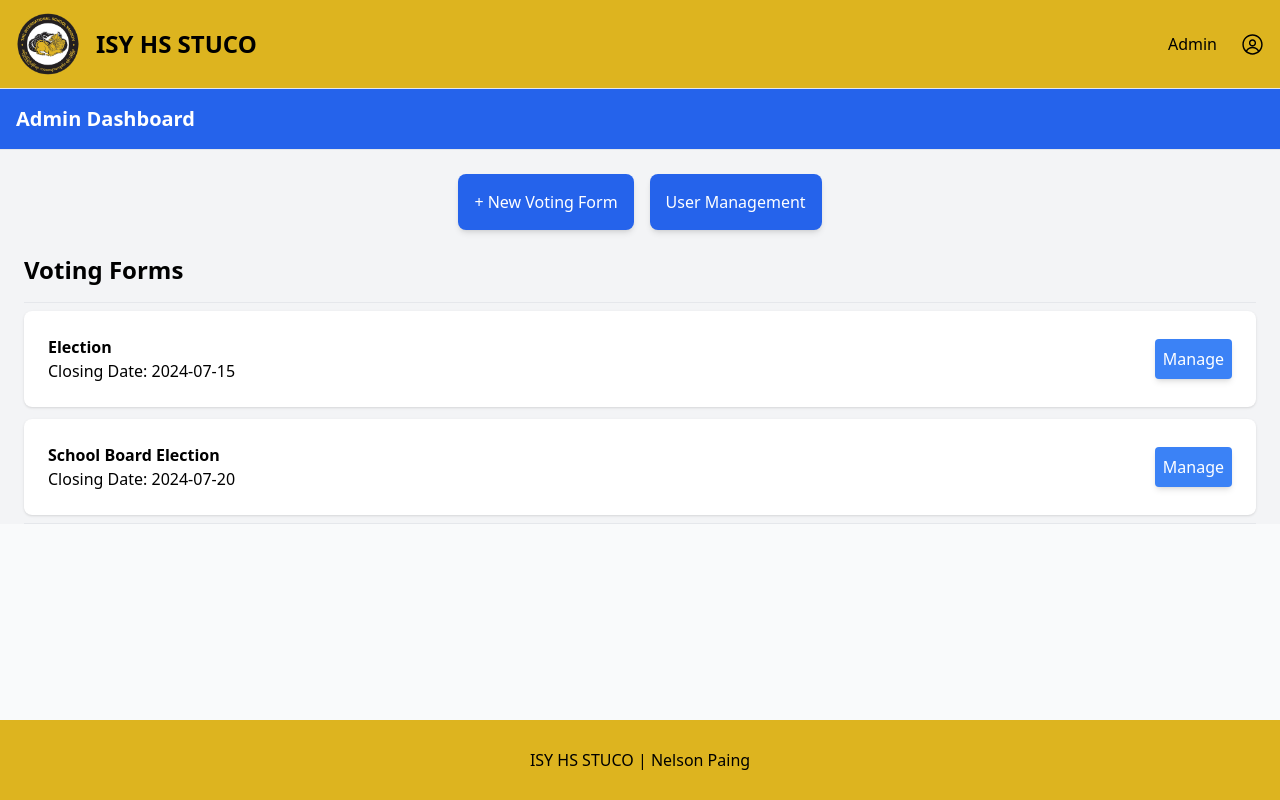
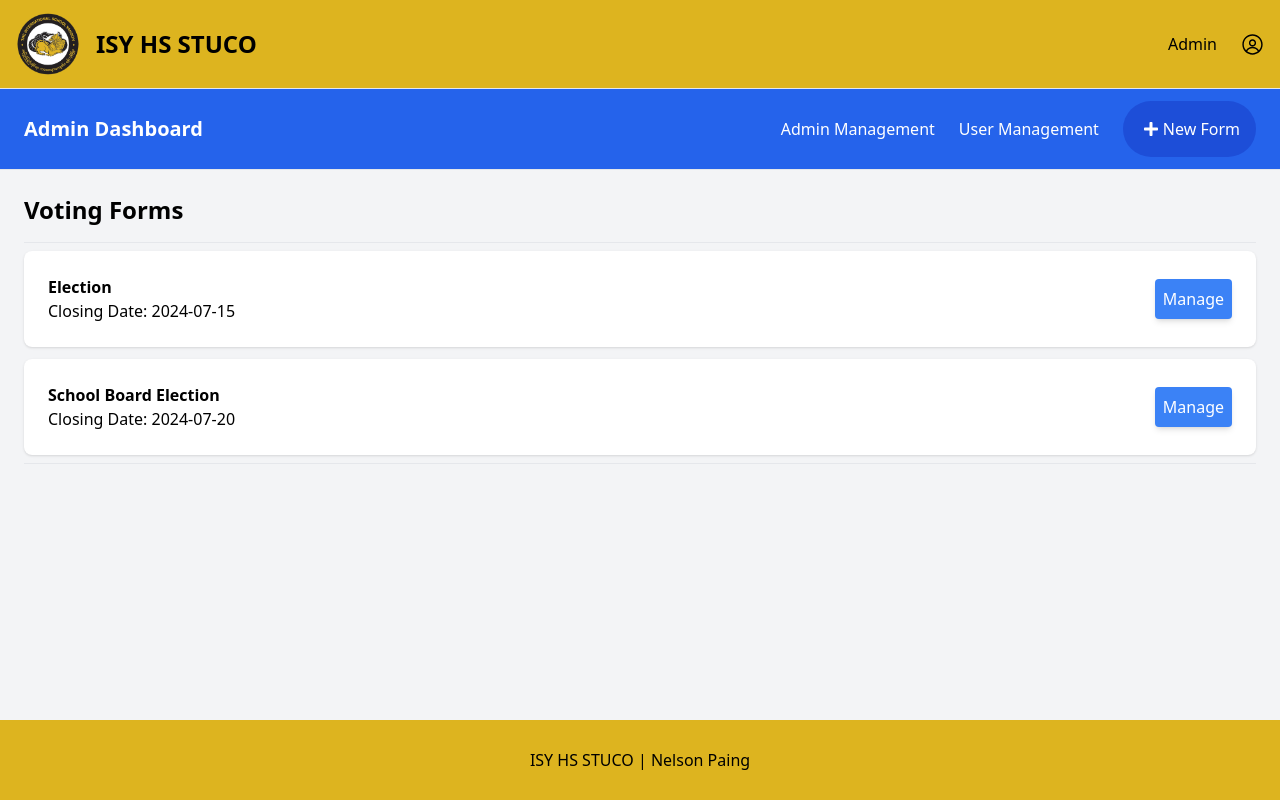
Before and after one commit to 25NelsonP/voting-app-csia, a React (Create React App) app in the folder frontend/: page /admin in a window 1280 px wide. Built offline with nearby package versions, Linux system fonts and the light colour scheme.

Commit message:
SQL sample, admin side works

```diff
--- a/frontend/src/App.js
+++ b/frontend/src/App.js
@@ -11,7 +11,7 @@ import {
 function App() {
   return (
     <>
-      <div className="min-h-screen flex flex-col bg-gray-50">
+      <div className="min-h-screen flex flex-col bg-gray-100">
         <BrowserRouter>
           <Header />
           <hr />
--- a/frontend/src/components/adminheader.js
+++ b/frontend/src/components/adminheader.js
@@ -1,10 +1,40 @@
 import React from "react";
+import { Link, NavLink } from "react-router-dom";
+import { FaPlus } from "react-icons/fa";
 
 const Adminheader = () => {
   return (
-    <header className="bg-blue-600 text-white p-4 w-full text-center">
-      <h1 className="text-xl font-bold text-left">Administrators</h1>
-    </header>
+    <nav className="bg-blue-600 px-6 py-3 flex justify-between w-full text-white">
+      <div className="flex space-x-4">
+        <NavLink
+          to="/admin"
+          className="text-2xlfont-bold inline-flex items-center space-x-4"
+        >
+          <h1 className="text-xl font-bold text-left">Admin Dashboard</h1>
+        </NavLink>
+      </div>
+      <div className="flex items-center gap-x-5">
+        <ul className="flex items-center space-x-6">
+          <li>
+            <NavLink to="/admin/manageAdmins" className="hover:text-gray-300">
+              Admin Management
+            </NavLink>
+          </li>
+          <li>
+            <NavLink to="/admin/manageUsers" className="hover:text-gray-300">
+              User Management
+            </NavLink>
+          </li>
+          <li>
+            <Link to="/admin/new-voting-form">
+              <button className="bg-blue-700 text-white p-4 rounded-full hover:bg-blue-900 hover:shadow-md flex items-center">
+                <FaPlus className="m-1" /> New Form
+              </button>
+            </Link>
+          </li>
+        </ul>
+      </div>
+    </nav>
   );
 };
 
--- a/frontend/src/pages/Confirmation.js
+++ b/frontend/src/pages/Confirmation.js
@@ -1,4 +1,5 @@
 import React from "react";
+import { Link } from "react-router-dom";
 
 const ConfirmationPage = ({
   positions,
@@ -14,12 +15,6 @@ const ConfirmationPage = ({
 
   return (
     <div className="min-h-screen flex flex-col">
-      <header className="bg-blue-600 text-white p-4 flex justify-between items-center">
-        <div className="flex items-center space-x-2">
-          <h1 className="text-xl font-bold">Confirm Your Selection</h1>
-        </div>
-      </header>
-
       <main className="flex flex-col items-center p-3">
         {positions.map((position) => (
           <div key={position.id} className="mb-10 m-10">
@@ -47,16 +42,18 @@ const ConfirmationPage = ({
         <div className="p-10 flex justify-between w-full max-w-md">
           <button
             onClick={onBack}
-            className="bg-gray-400 text-white p-2 rounded-lg"
+            className="bg-gray-400 text-white p-2 rounded-lg hover:bg-gray-500"
           >
             Go Back
           </button>
-          <button
-            onClick={onSubmit}
-            className="bg-blue-600 text-white p-2 rounded-lg"
-          >
-            Confirm Selection
-          </button>
+          <Link to={"/voteSuccess"}>
+            <button
+              onClick={onSubmit}
+              className="bg-blue-600 text-white p-2 rounded-lg hover:bg-blue-700"
+            >
+              Confirm Selection
+            </button>
+          </Link>
         </div>
       </main>
     </div>
--- a/frontend/src/pages/Form.js
+++ b/frontend/src/pages/Form.js
@@ -40,7 +40,14 @@ const ViewCandidatesPage = () => {
     setIsConfirming(true); // Navigate to confirmation page
   };
 
-  return isConfirming ? (
+  return (
+    <>
+      <header className="bg-blue-600 text-white p-4 flex justify-between items-center">
+        <div className="flex items-center space-x-2">
+          <h1 className="text-xl font-bold">Vote for AKK</h1>
+        </div>
+      </header>
+      {isConfirming ? (
         <ConfirmationPage
           positions={positions}
           selectedCandidates={selectedCandidates}
@@ -57,6 +64,9 @@ const ViewCandidatesPage = () => {
           selectCandidate={selectCandidate}
           handleSubmit={handleSubmit}
         />
+      )}
+      ;
+    </>
   );
 };
 
--- a/frontend/src/pages/FormFill.js
+++ b/frontend/src/pages/FormFill.js
@@ -8,12 +8,6 @@ const CandidatesForm = ({
 }) => {
   return (
     <div className="min-h-screen flex flex-col">
-      <header className="bg-blue-600 text-white p-4 flex justify-between items-center">
-        <div className="flex items-center space-x-2">
-          <h1 className="text-xl font-bold">Vote for AKK</h1>
-        </div>
-      </header>
-
       <main className="flex flex-col items-center p-3 ">
         {positions.map((position) => (
           <div key={position.id} className="mb-10 m-10">
@@ -47,7 +41,7 @@ const CandidatesForm = ({
         <div className="p-10 flex justify-end">
           <button
             onClick={handleSubmit}
-            className="bg-blue-600 text-white p-2 rounded-lg"
+            className="bg-blue-600 text-white p-2 rounded-lg hover:bg-blue-800"
           >
             Next
           </button>
--- a/frontend/src/pages/admin/home.js
+++ b/frontend/src/pages/admin/home.js
@@ -1,4 +1,7 @@
 import React, { useState, useEffect } from "react";
+import Adminheader from "../../components/adminheader";
+import { Link } from "react-router-dom";
+import { FaPlus } from "react-icons/fa";
 
 const AdminHome = () => {
   const forms = ["Form 1", "Form 2", "Form 3"];
@@ -18,23 +21,10 @@ const AdminHome = () => {
   }, []);
 
   return (
-    <div className="bg-gray-100">
-      <header className="bg-blue-600 text-white p-4 flex justify-between items-center">
-        <div className="flex items-center space-x-2">
-          <h1 className="text-xl font-bold">Admin Dashboard</h1>
-        </div>
-      </header>
+    <div>
+      <Adminheader />
       <hr />
-      <div className="flex justify-center space-x-4 p-6">
-        <button className="bg-blue-600 text-white p-4 rounded-lg shadow-md hover:bg-blue-700">
-          + New Voting Form
-        </button>
-        <button className="bg-blue-600 text-white p-4 rounded-lg shadow-md hover:bg-blue-700">
-          User Management
-        </button>
-      </div>
-
-      <main className="flex-grow px-6">
+      <main className="flex-grow p-6">
         <h2 className="text-2xl font-bold mb-4"> Voting Forms </h2>
         <hr className="mb-2" />
         {votings.length > 0 ? (
--- a/frontend/src/pages/index.js
+++ b/frontend/src/pages/index.js
@@ -3,3 +3,4 @@ export { default as Adminhome } from "./admin/Home";
 export { default as ViewForm } from "./Form";
 export { default as VoteSuccessful } from "./VoteSuccessful";
 export { default as ManageAdmins } from "./admin/Admins";
+export { default as ManageUsers } from "./admin/Users";
```
Also changed, not shown: frontend/src/pages/admin/Admins.js (+58 -37 lines), frontend/src/pages/admin/Users.js (added), 1 other file (tests, documents, lock files or other folders). Lines whose indentation alone changed are shown as unchanged.
